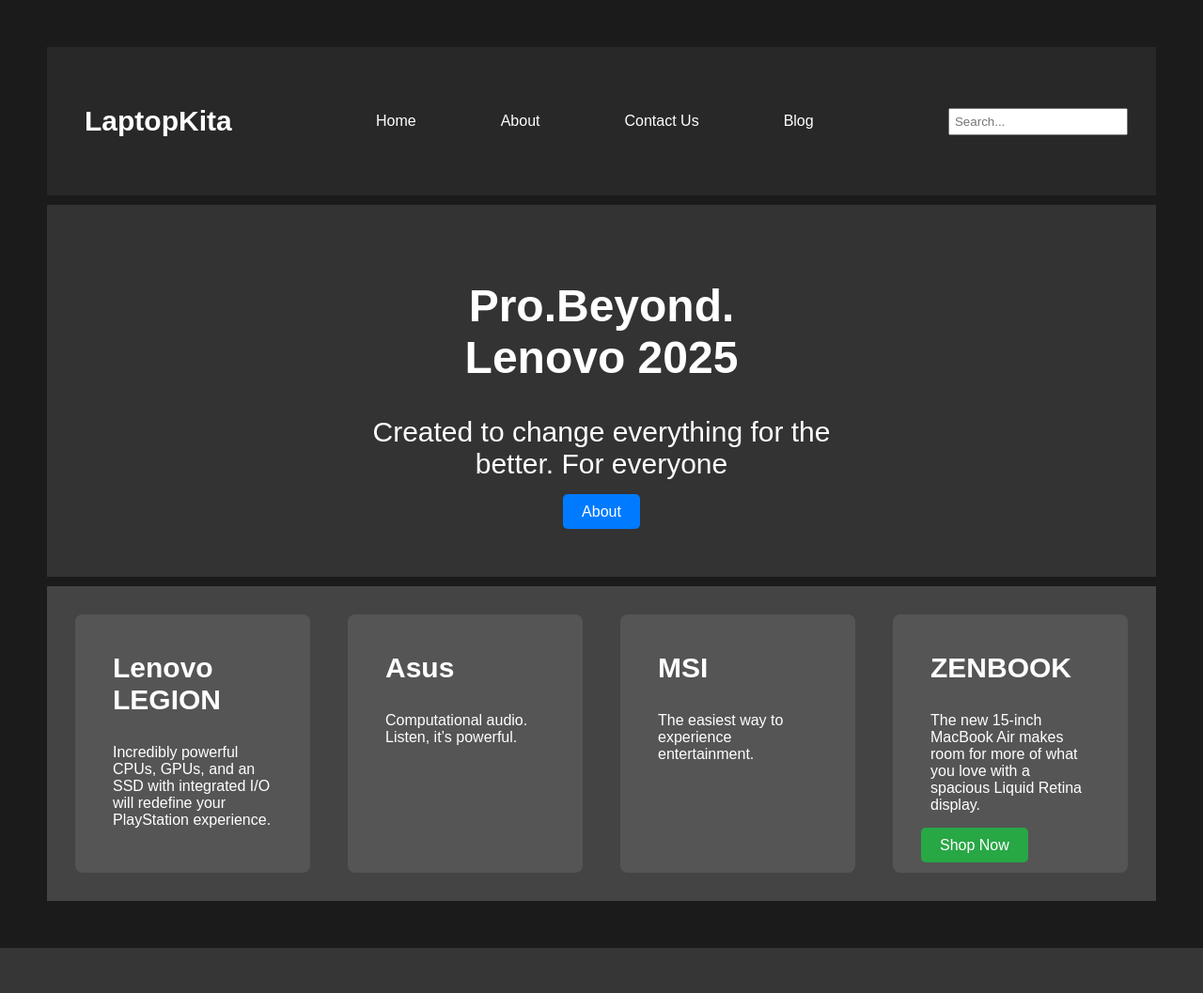
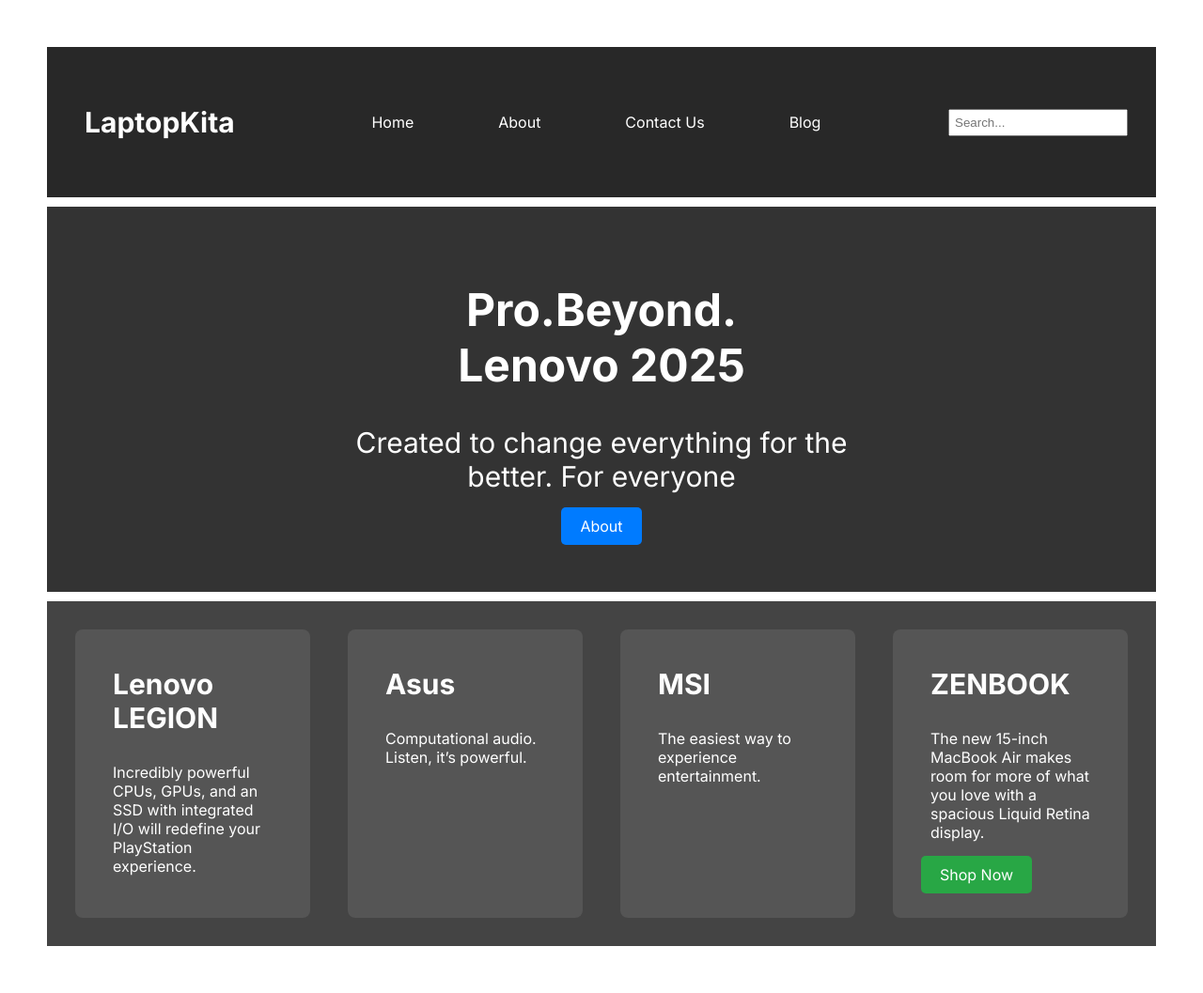
Before and after one commit to ddaannuu/Project-Website-Laptop, a PHP site: page / in a window 1280 px wide. Shown: the whole page at 94% size. Before the commit the page ends 1009 px from the top, so only its background shows below. Run offline with PHP 8.4, Linux system fonts and the light colour scheme.

Commit message:
Perubahan pada font css menjadi inter

```diff
--- a/styles.css
+++ b/styles.css
@@ -1,3 +1,10 @@
+@import url('https://fonts.googleapis.com/css2?family=Inter:wght@400;700&display=swap');
+
+@import "@fontsource/inter";
+@import "@fontsource/inter/400.css";
+@import "@fontsource/inter/400-italic.css";
+
+
 * {
   box-sizing: border-box;
   margin: 10px;
@@ -5,9 +12,10 @@
 }
 
 body {
-  font-family: Arial, sans-serif;
+  font-family:  Inter;
+  src: url(sansation_light.woff);;
   color: #fff;
-  background-color: #1b1b1b;
+  background-color: #FFFFFF;
 }
 
 header {
```
